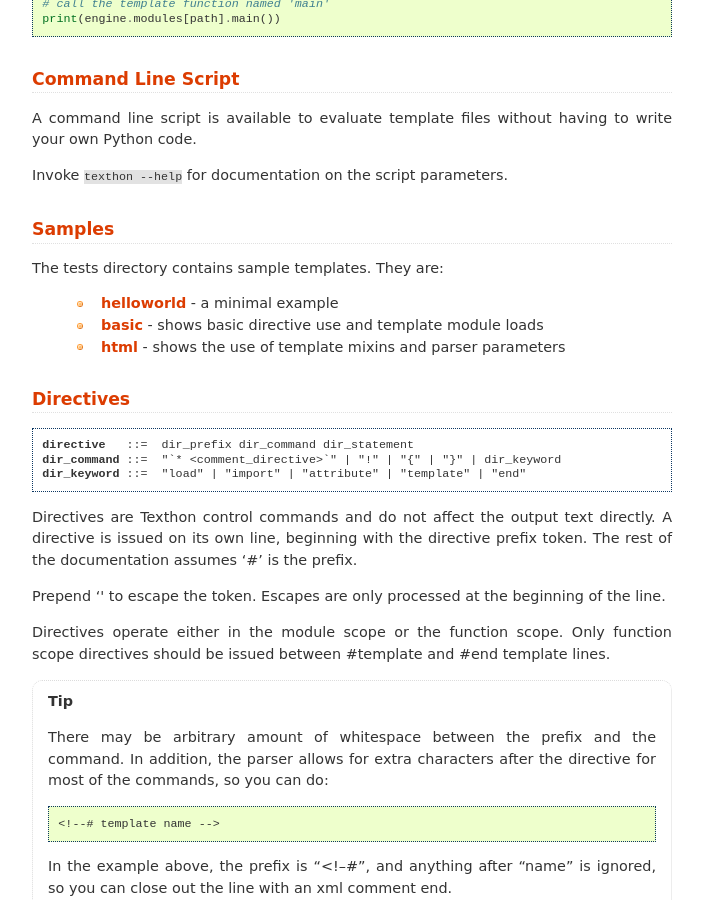
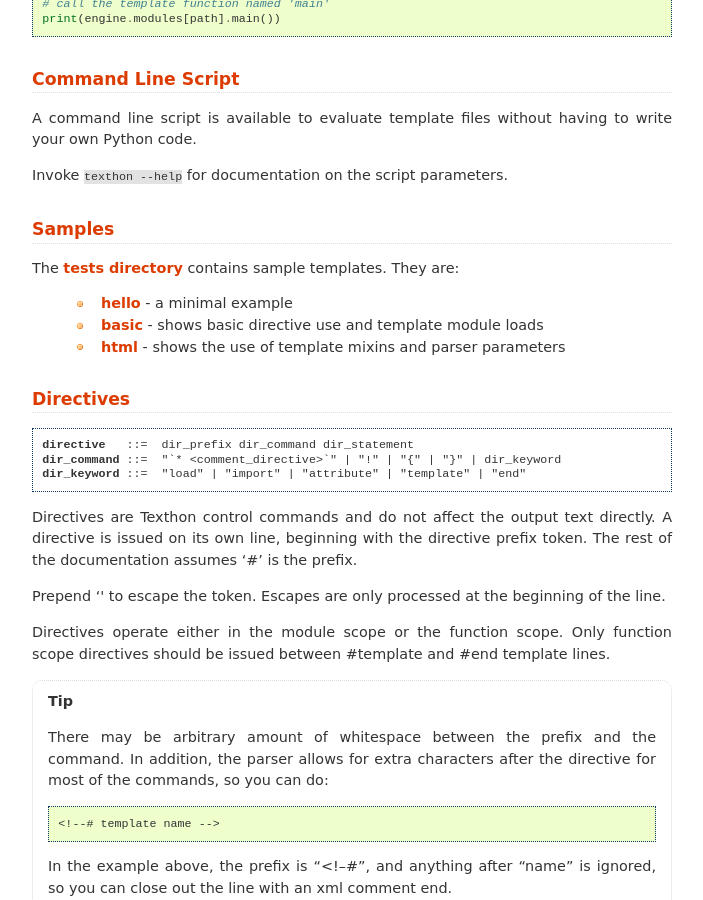
Before and after one commit to kevinic/texthon, a Sphinx documentation site: the page built from sphinx/source/documentation.rst, in a window 1280 px wide and 900 px high, scrolled down 1126 px. Shown: the whole window, without its empty margins (288-991 px from the left). Built offline with Sphinx 7.4.7, drawn with Linux system fonts in a browser that asks for light colours.

Commit message:
updated test template links

```diff
--- a/sphinx/source/documentation.rst
+++ b/sphinx/source/documentation.rst
@@ -50,11 +50,12 @@
 Samples
 ===========
 
-The tests directory contains sample templates.  They are:
+The `tests directory <https://github.com/kevinic/texthon/tree/master/tests>`_
+contains sample templates.  They are:
 
-    * `helloworld <http://todo>`_ - a minimal example
-    * `basic <http://todo>`_ - shows basic directive use and template module loads
-    * `html <http://todo>`_ - shows the use of template mixins and parser parameters
+    * `hello <https://github.com/kevinic/texthon/tree/master/tests/hello>`_ - a minimal example
+    * `basic <http://github.com/kevinic/texthon/tree/master/tests/basic>`_ - shows basic directive use and template module loads
+    * `html <http://github.com/kevinic/texthon/tree/master/tests/html>`_ - shows the use of template mixins and parser parameters
 
 Directives
 ============
```
